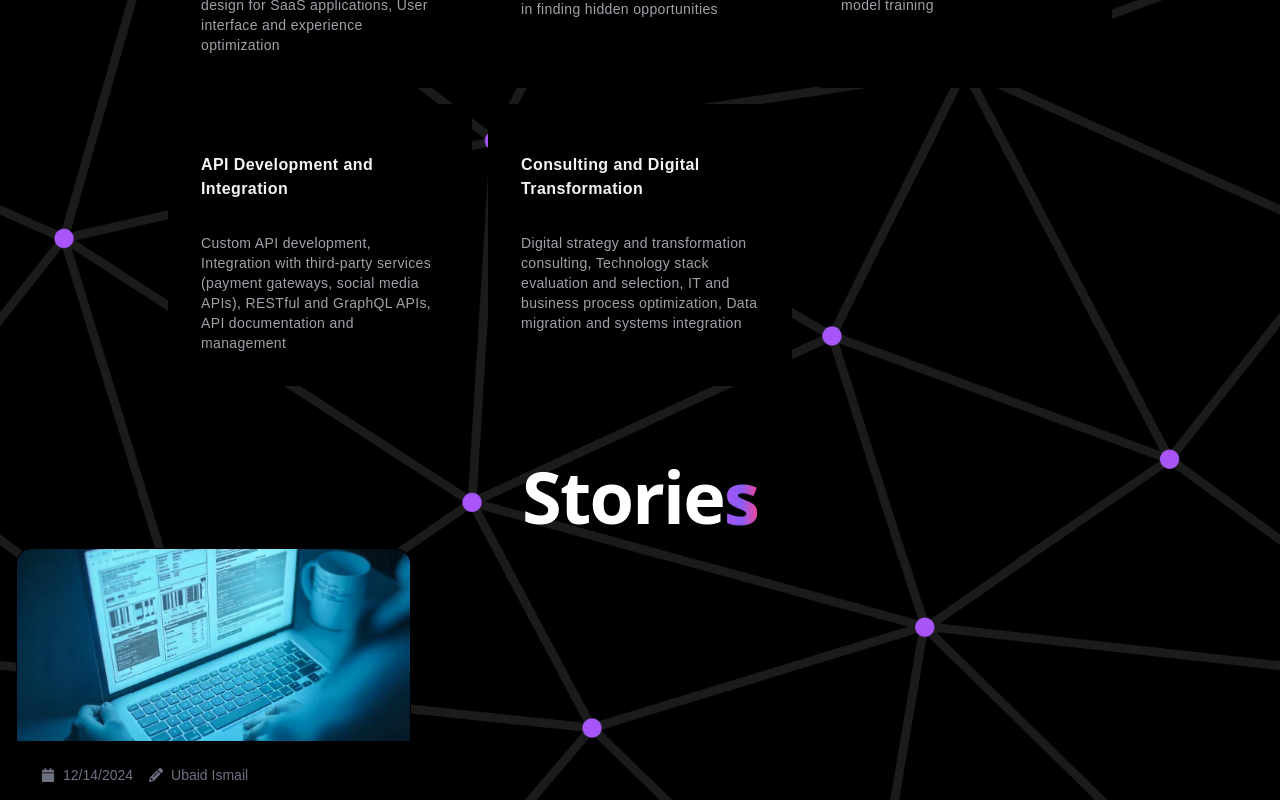
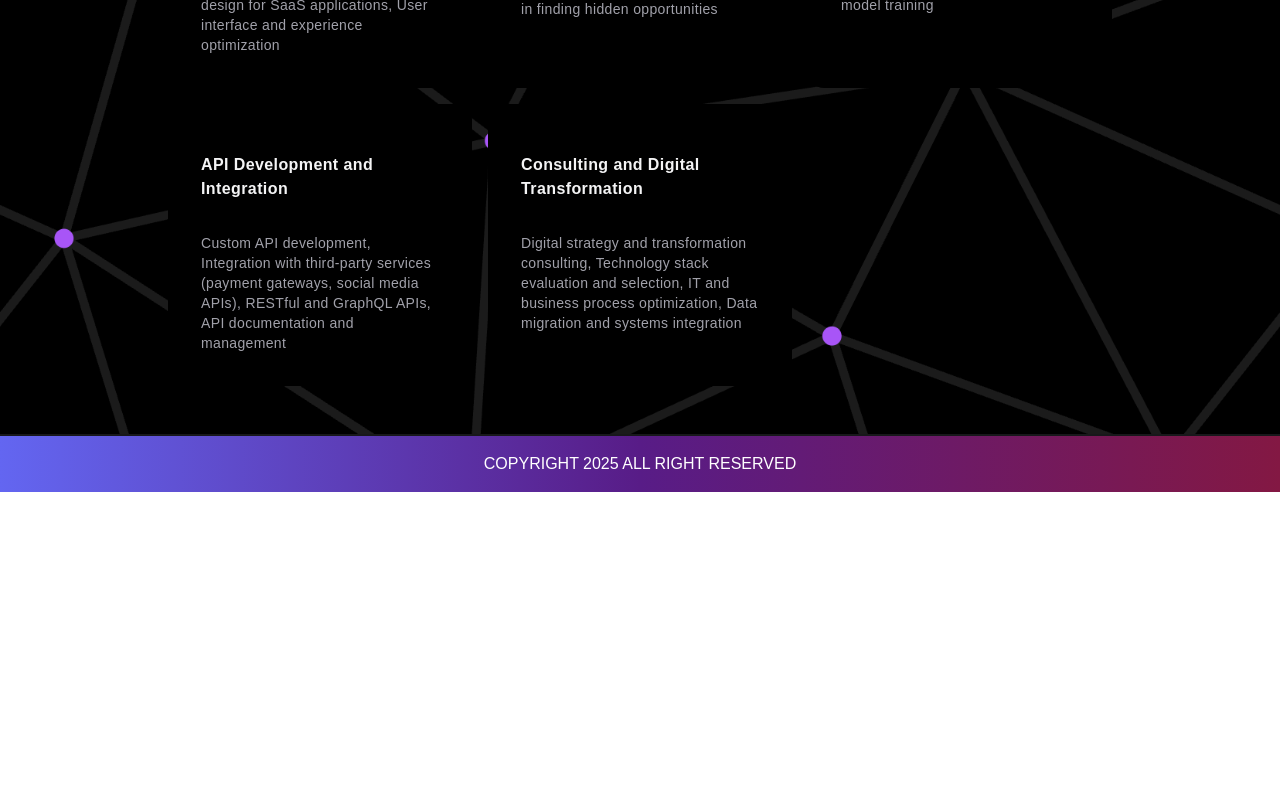
Before and after one commit to ubaidismail/nextJs_personal_portfolio, a Next.js app: page / in a window 1280 px wide. Shown: the part 2000-2800 px from the top of the page. After the commit the page ends 2492 px from the top, so only its background shows below. Built offline with nearby package versions, Linux system fonts and the light colour scheme.

Commit message:
blog removed

```diff
--- a/src/app/layout.tsx
+++ b/src/app/layout.tsx
@@ -19,8 +19,8 @@ const geistMono = localFont({
 });
 
 export const metadata: Metadata = {
-  title: "Ubaid Ismail",
-  description: "Software Engineer",
+  title: "Ubaid Ismail - Software Enginee",
+  description: "I write code!",
   keywords: "web developer, full stack developer, need web developer, findapro, need website designer, need web developer, ubaid ismail"
 };
 
--- a/src/app/page.tsx
+++ b/src/app/page.tsx
@@ -16,7 +16,7 @@ export default function Home() {
 
       <Services />
 
-      <BlogHomePage />
+      {/* <BlogHomePage /> */}
 
     </section>
 
--- a/src/components/navbar/navbar.tsx
+++ b/src/components/navbar/navbar.tsx
@@ -20,10 +20,10 @@ export default function Navbar({ className }: { className?: string }) {
           <MenuItem setActive={setActive} active={active} item="Portfolio">
           </MenuItem>
         </Link>
-        <Link href={'/blog'}>
+        {/* <Link href={'/blog'}>
           <MenuItem setActive={setActive} active={active} item="Blogs">
           </MenuItem>
-        </Link>
+        </Link> */}
         <Link href={'/contact'}>
           <MenuItem setActive={setActive} active={active} item="Connect">
           </MenuItem>
```
